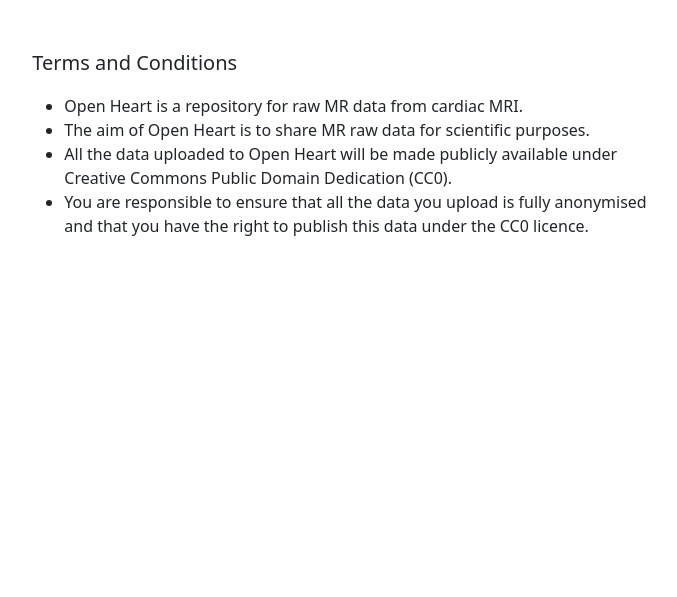
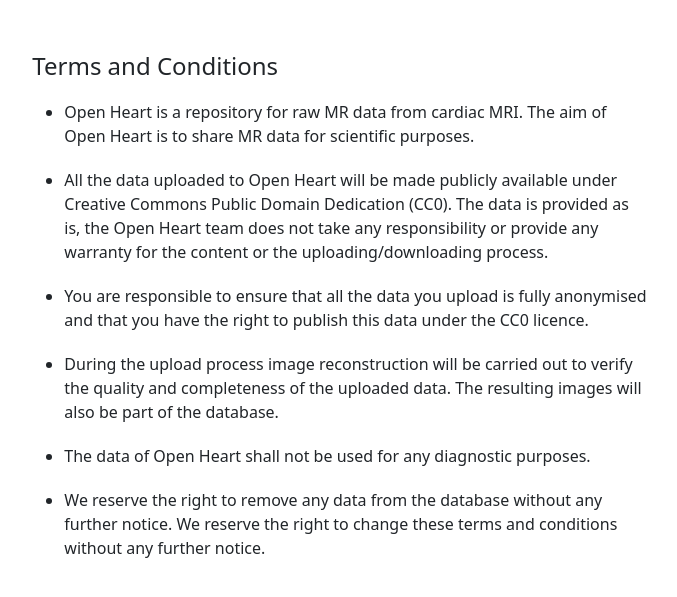
Before and after one commit to ckolbPTB/OpenHeart, a Flask app: page /home/terms_conds in a window 1280 px wide. Shown: the part 56-653 px from the top of the page, without its empty margins (193-870 px from the left). Run offline with Flask 2, Linux system fonts and the light colour scheme; parts of the project's set-up code (start-up, migrations or seed data) failed here and were passed over; some libraries are stand-ins or nearby versions.

Commit message:
landing page updated

```diff
--- a/src/openheart/templates/home/terms_conds.html
+++ b/src/openheart/templates/home/terms_conds.html
@@ -4,15 +4,48 @@
 <div class="container-fluid">
     <div class="row align-items-center">
         <div class="col-6 offset-2 mt-5">
-            <p class="lead">
-              Terms and Conditions
-            </p>
-             <ul>
-                 <li>Open Heart is a repository for raw MR data from cardiac MRI.</li>
-                 <li>The aim of Open Heart is to share MR raw data for scientific purposes.</li>
-                 <li>All the data uploaded to Open Heart will be made publicly available under Creative Commons Public Domain Dedication (CC0).</li>
-                 <li>You are responsible to ensure that all the data you upload is fully anonymised and that you have the right to publish this data under the CC0 licence.</li>
-            </ul>
+            <p class="fs-4">Terms and Conditions</p>
+            <div class="d-grid gap-1">
+                <div class="p">
+                    <ul>
+                        <li>Open Heart is a repository for raw MR data from cardiac MRI.
+                            The aim of Open Heart is to share MR data for scientific purposes.</li>
+                    </ul>
+                </div>
+                <div class="p">
+                    <ul>
+                        <li>All the data uploaded to Open Heart will be made publicly available under Creative
+                            Commons Public Domain Dedication (CC0). The data is provided as is, the Open Heart team
+                            does not take any responsibility or provide any warranty for the content or the
+                            uploading/downloading process. </li>
+                    </ul>
+                </div>
+                <div class="p">
+                    <ul>
+                        <li>You are responsible to ensure that all the data you upload is fully anonymised and that
+                            you have the right to publish this data under the CC0 licence.</li>
+                    </ul>
+                </div>
+                <div class="p">
+                    <ul>
+                        <li>During the upload process image reconstruction will be carried out to verify the quality
+                            and completeness of the uploaded data. The resulting images will also be part of the
+                            database.</li>
+                    </ul>
+                </div>
+                <div class="p">
+                    <ul>
+                        <li>The data of Open Heart shall not be used for any diagnostic purposes.</li>
+                    </ul>
+                </div>
+                <div class="p">
+                    <ul>
+                        <li>We reserve the right to remove any data from the database without any further notice.
+                        We reserve the right to change these terms and conditions without any further notice.</li>
+                    </ul>
+                </div>
+
+            </div>
         </div>
   </div>
 </div>
--- a/src/openheart/templates/home/tutorial_video.html
+++ b/src/openheart/templates/home/tutorial_video.html
@@ -4,7 +4,7 @@
 <div class="container-fluid">
     <div class="row align-items-center">
         <div class="col-6 offset-2 mt-5">
-            VIDEO
+            Tutorial video coming soon...
         </div>
   </div>
 </div>
--- a/src/openheart/templates/home/welcome.html
+++ b/src/openheart/templates/home/welcome.html
@@ -19,7 +19,7 @@
             <p class="lead">
               You can upload raw data in <a href="https://ismrmrd.readthedocs.io/en/latest/" target="blank" class="link-danger">ismrmrd</a> format.
                 <a href={{url_for("home.ismrmrd_tools")}} target="blank" class="link-danger">Here</a> you find additional help and tools to transform your
-                raw data to ismrmrd format. You can also download a docker instance of your QC software.
+                raw data to ismrmrd format. You can also download a docker instance of our QC software.
             </p>
             <p class="lead">
               By clicking the start button below, you agree to the <a href={{url_for("home.terms_conds")}} target="blank" class="link-danger">terms and conditions</a> of the Open Heart repository.
```
Also changed, not shown: src/openheart/templates/home/ismrmrd_tools.html (+19 -2 lines).
